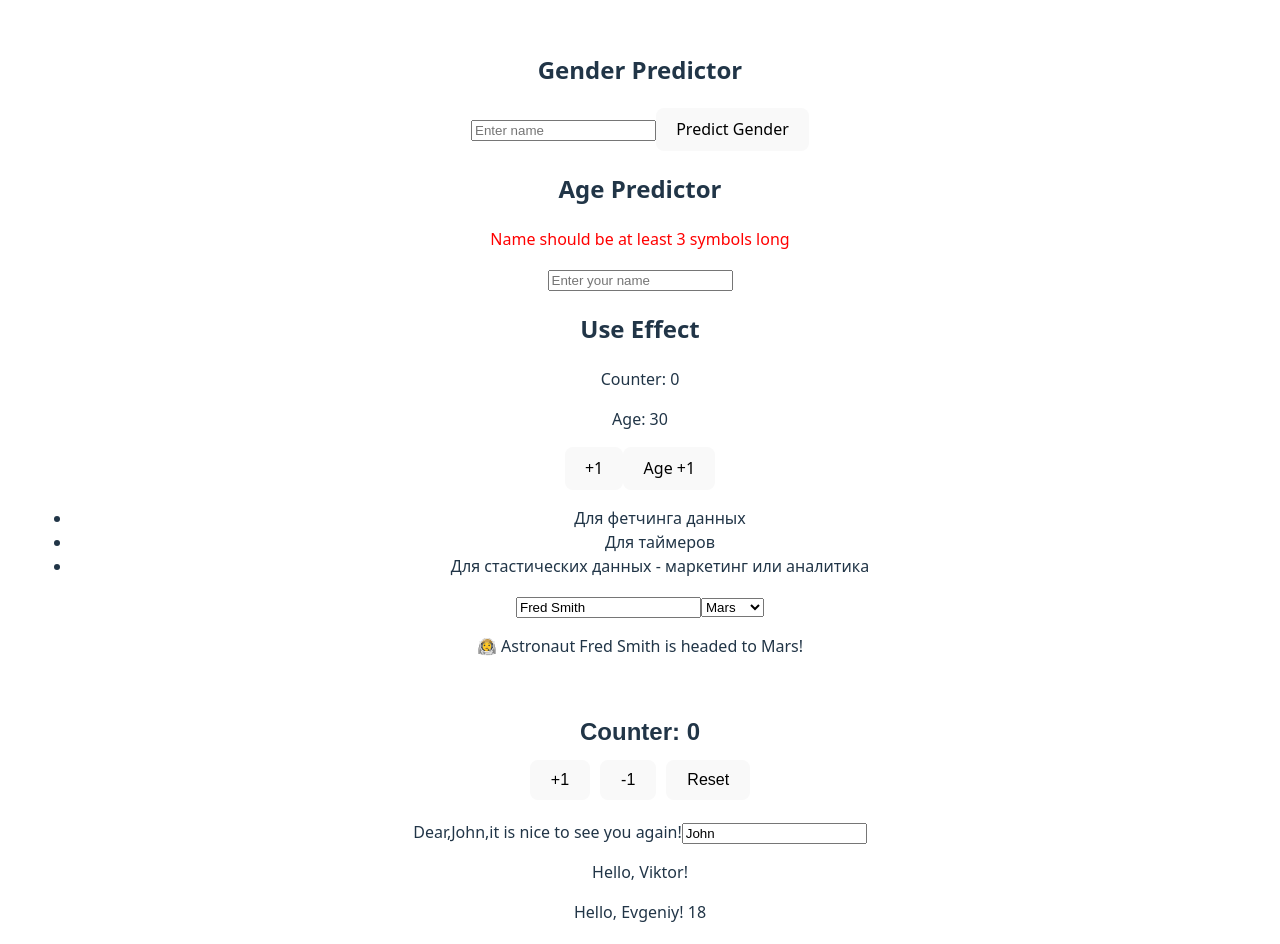
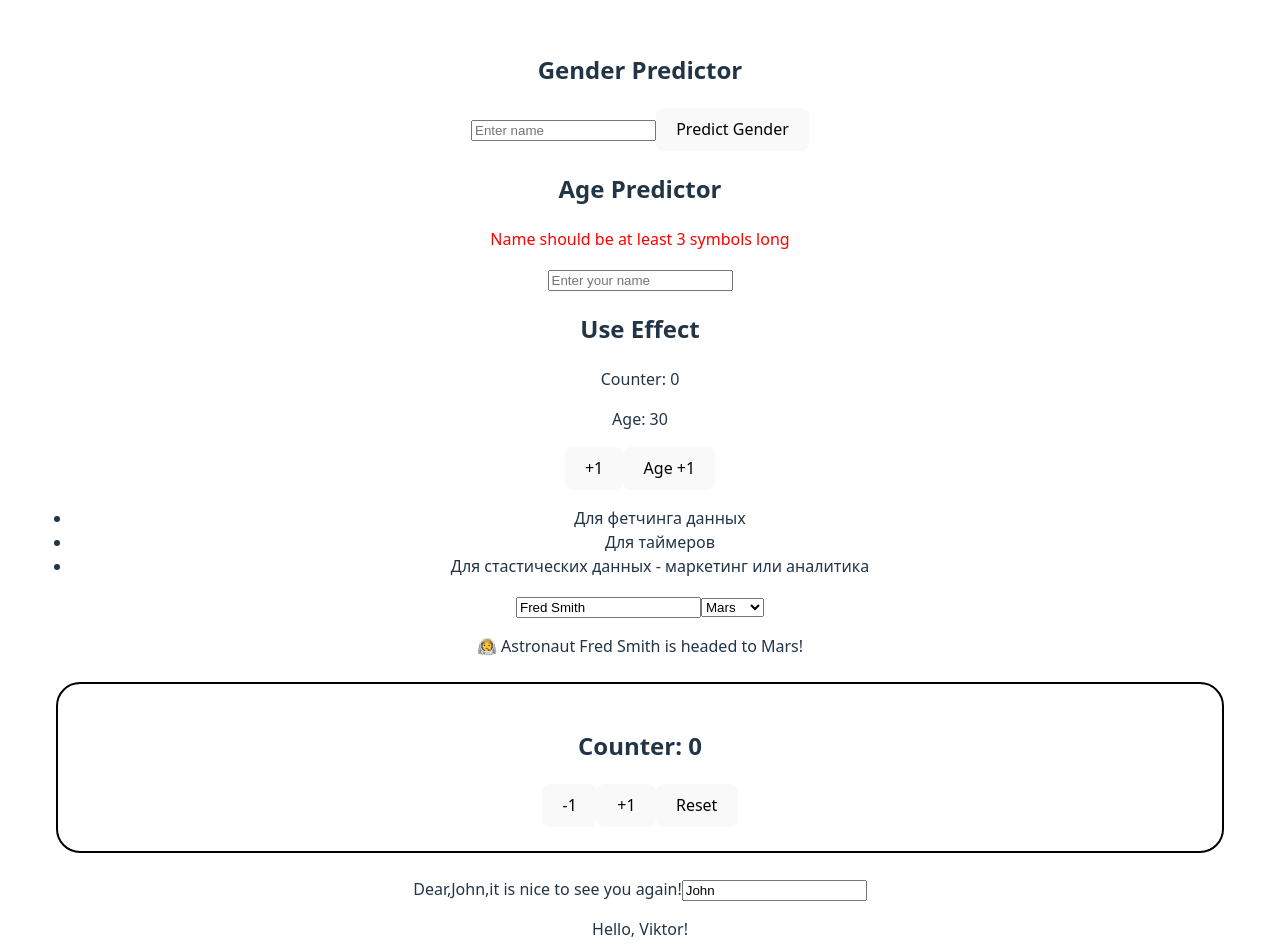
Before and after one commit to KonstantinM88/project-01, a React (Vite) app: page / in a window 1280 px wide. Shown: the top 944 px of the page. Built offline with nearby package versions, Linux system fonts and the light colour scheme.

Commit message:
Counter_fix

```diff
--- a/src/components/Counter/Counter.module.css
+++ b/src/components/Counter/Counter.module.css
@@ -1,7 +1,6 @@
-.counterCards {
-  display: flex;
-  flex-direction: column;
-  align-items: center;
-  justify-content: center;
-  gap: 20px;
+.counterCard {
+  border: 2px solid black;
+  border-radius: 24px;
+  padding: 24px;
+  margin: 24px;
 }
--- a/src/components/Counter/Counter.tsx
+++ b/src/components/Counter/Counter.tsx
@@ -54,52 +54,44 @@ import React, { useState } from 'react';
 
 // import './Counter.css'; // если хочешь использовать отдельный CSS файл
 
+
+import style from "./Counter.module.css";
+
 export const Counter = () => {
-  const [counter, setCounter] = useState<number>(0);
-
-  const handlePlus = () => {
+  const initialValue = 0;
+  const [counter, setCounter] = useState<number>(initialValue);
+  // tuple - кортеж
+  // state, local state - состояние
+  // setter function - функция сеттер
+  function handlePlus() {
+    // setCounter(counter + 1);
     setCounter((prev) => prev + 1);
-  };
-
+    console.log(counter);
+  }
   const handleMinus = () => {
     setCounter((prev) => prev - 1);
   };
 
-  const handleReset = () => {
-    setCounter(0);
+  const resetCounter = () => {
+    setCounter(initialValue);
   };
 
   return (
-    <div style={styles.container}>
-      <h2 style={styles.heading}>Counter: {counter}</h2>
-      <div style={styles.buttons}>
-        <button style={styles.button} onClick={handlePlus}>+1</button>
-        <button style={styles.button} onClick={handleMinus}>-1</button>
-        <button style={styles.button} onClick={handleReset}>Reset</button>
-      </div>
+    <div className={style.counterCard}>
+      <h2>Counter: {counter}</h2>
+      <button type="button" onClick={handleMinus}>
+        -1
+      </button>
+      <button type="button" onClick={handlePlus}>
+        +1
+      </button>
+      <button type="button" onClick={resetCounter}>
+        Reset
+      </button>
     </div>
   );
 };
 
-// inline стили
-const styles = {
-  container: {
-    textAlign: 'center' as const,
-    padding: '20px',
-    fontFamily: 'Arial',
-  },
-  heading: {
-    fontSize: '24px',
-    marginBottom: '10px',
-  },
-  buttons: {
-    display: 'flex',
-    justifyContent: 'center',
-    gap: '10px',
-  },
-  button: {
-    padding: '10px 20px',
-    fontSize: '16px',
-    cursor: 'pointer',
-  }
-};
+// создайте кнопку -1, которая бы уменьшала значения counter на 1
+// дополнительно создайте кнопку reset, которая бы сбрасывала значения counter до нуля
+// дополнительно, добавьте стили
```
